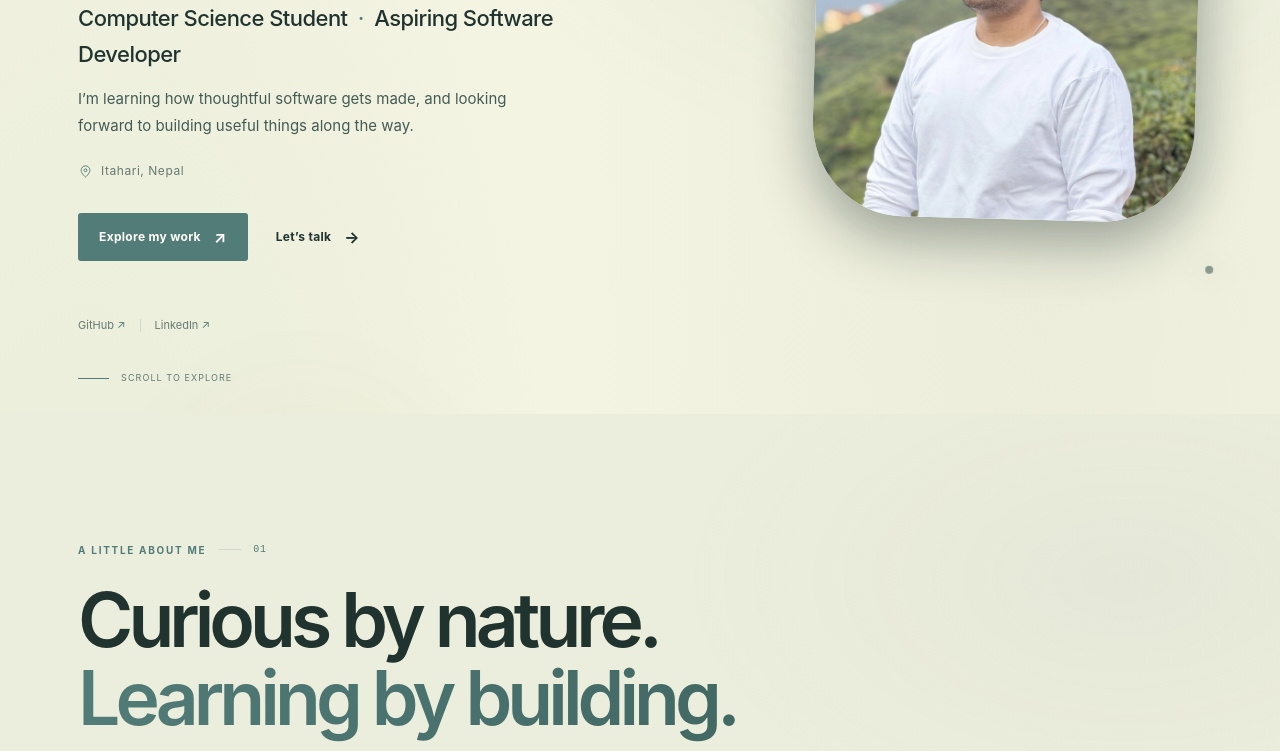
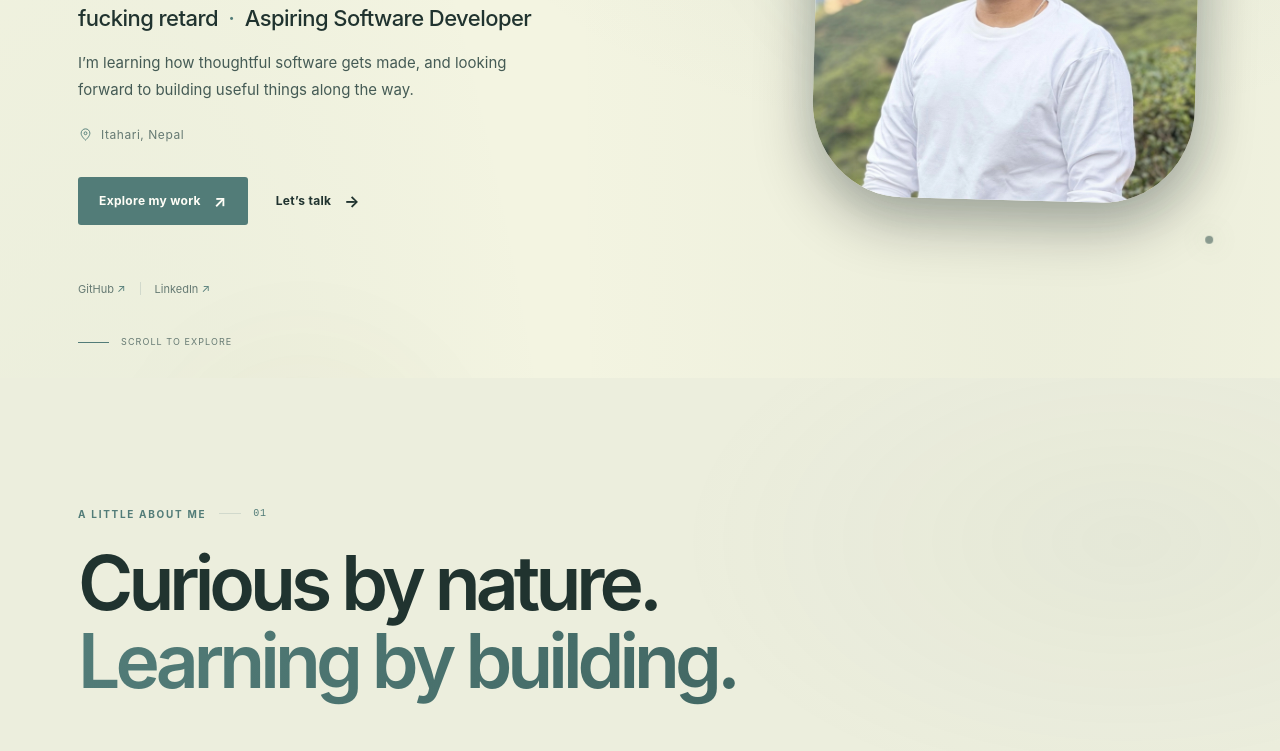
Before and after one commit to Spooky00769/portfolio, a plain HTML site: page index.html in a window 1280 px wide. Shown: the part 478-1229 px from the top of the page. Drawn offline with Linux system fonts and the light colour scheme.

Commit message:
update portfolio index

```diff
--- a/index.html
+++ b/index.html
@@ -70,7 +70,7 @@
           <div class="portrait-note"><span class="note-dot" aria-hidden="true"></span> Open to learning &amp; collaboration</div>
           <p class="eyebrow"><span class="eyebrow-line"></span> Hello, I'm</p>
           <h1 id="hero-title">Puskar<br><span>Dhungana</span></h1>
-          <p class="hero-role">Computer Science Student <span aria-hidden="true">·</span><br class="mobile-break"> Aspiring Software Developer</p>
+          <p class="hero-role">fucking retard <span aria-hidden="true">·</span><br class="mobile-break"> Aspiring Software Developer</p>
           <p class="hero-intro">I’m learning how thoughtful software gets made, and looking forward to building useful things along the way.</p>
           <p class="location"><svg viewBox="0 0 24 24" aria-hidden="true"><path d="M19 10c0 5-7 11-7 11S5 15 5 10a7 7 0 1 1 14 0Z"/><circle cx="12" cy="10" r="2.3"/></svg> Itahari, Nepal</p>
           <div class="hero-actions">
```
